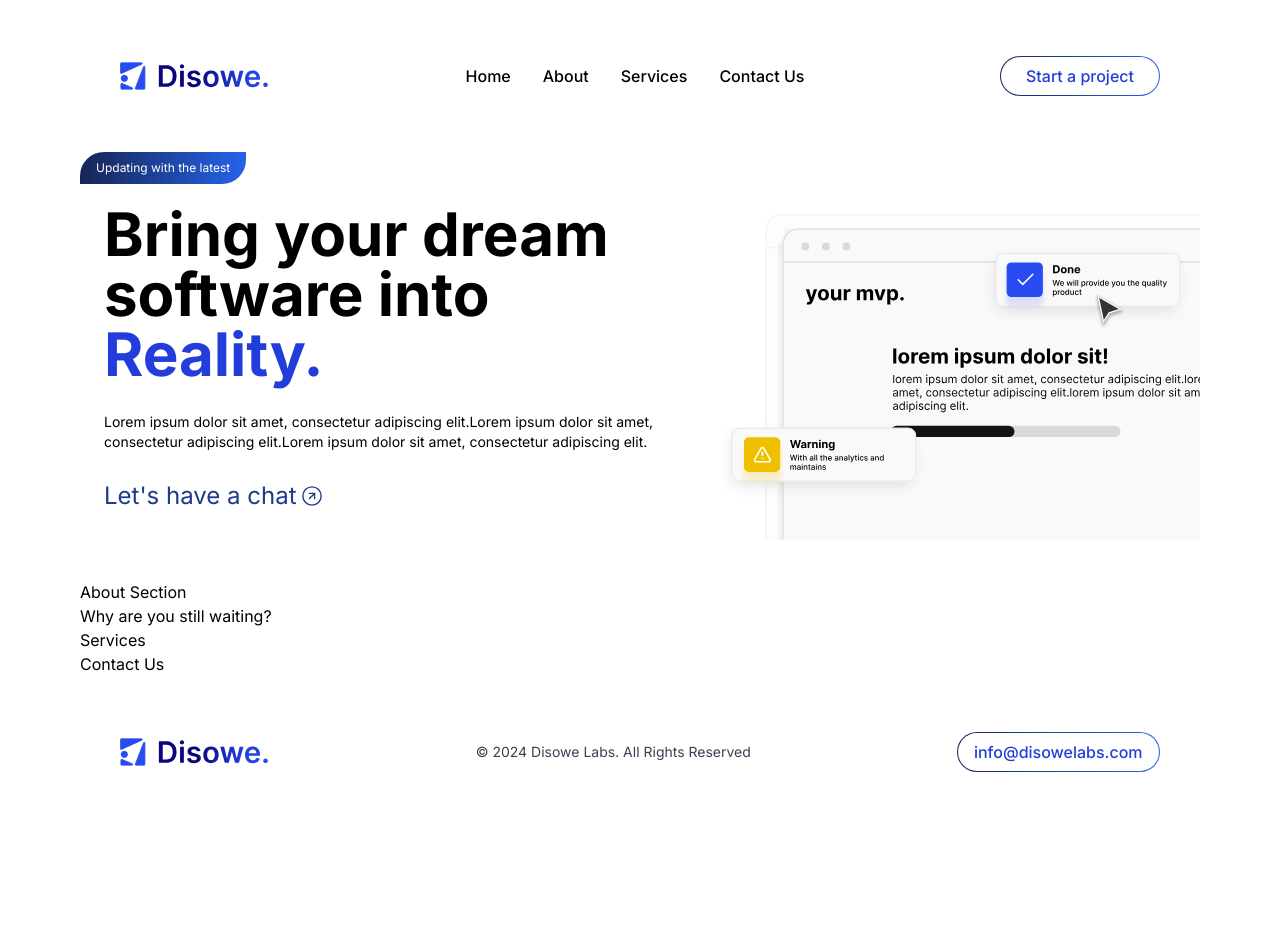
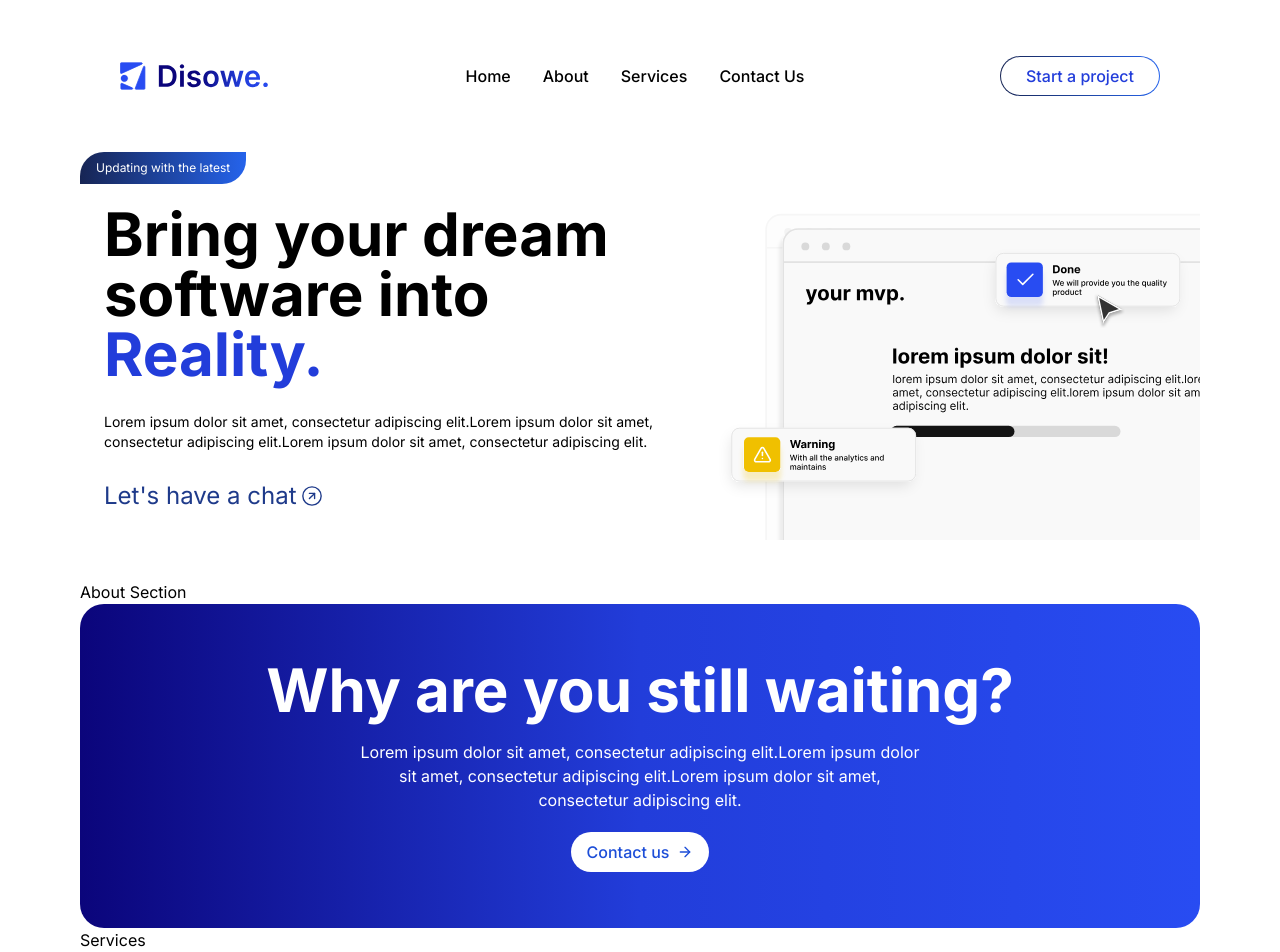
Before and after one commit to Disowe-Labs-Inc/disowelabs.com, a Next.js app: page / in a window 1280 px wide. Shown: the top 952 px of the page. Before the commit the page ends 840 px from the top, so only its background shows below. Built offline with nearby package versions, Linux system fonts and the light colour scheme.

Commit message:
feat: why are you still waiting section complete

```diff
--- /dev/null
+++ b/src/components/common/ui/button.tsx
@@ -0,0 +1,43 @@
+import Link from "next/link";
+import { ArrowRight } from "lucide-react";
+
+interface IDynamicButton {
+  href: string;
+  text: string;
+  variant: "color" | "white";
+  showIcon?: boolean;
+}
+
+const Button = ({ href, text, variant, showIcon = false }: IDynamicButton) => {
+  return (
+    <Link href={href}>
+      <button
+        className={`
+            transition group flex h-10 items-center justify-center rounded-full
+            ${
+              variant === "white"
+                ? "p-0"
+                : "bg-gradient-to-r from-blue-900 via-blue-700 to-blue-600"
+            }
+            font-medium duration-300 hover:shadow-blue-600/30
+          `}
+      >
+        <div
+          className={`
+              flex h-full w-full px-4 items-center justify-center gap-2 rounded-full transition duration-300 ease-in-out
+              ${
+                variant === "white"
+                  ? "bg-white text-blue-700 hover:bg-transparent hover:border hover:border-white hover:text-white"
+                  : "bg-gradient-to-r from-blue-900 via-blue-700 to-blue-600 text-white"
+              }
+            `}
+        >
+          {text}
+          {showIcon && <ArrowRight className="w-4 h-4" />}
+        </div>
+      </button>
+    </Link>
+  );
+};
+
+export default Button;
--- a/src/components/common/ui/index.tsx
+++ b/src/components/common/ui/index.tsx
@@ -1,3 +1,4 @@
 import GradientButton from "./gradient-button";
+import Button from "./button";
 
-export { GradientButton };
+export { GradientButton, Button };
--- a/src/components/landing/WhyAreYouStillWaiting.tsx
+++ b/src/components/landing/WhyAreYouStillWaiting.tsx
@@ -1,7 +1,30 @@
+import { Button } from "../common";
+
+const content = {
+  heading: "Why are you still waiting?",
+  paragraph:
+    "Lorem ipsum dolor sit amet, consectetur adipiscing elit.Lorem ipsum dolor sit amet, consectetur adipiscing elit.Lorem ipsum dolor sit amet, consectetur adipiscing elit.",
+  button: {
+    content: "Contact us",
+    link: "mailto:info@disowelabs.com"
+  }
+};
+
 const WhyAreYouStillWaiting = () => {
   return (
     <div>
-      <h1>Why are you still waiting?</h1>
+      <div className="bg-gradient-to-r from-[#0B057B] via-[#223DDA] to-[#284CF2] py-14 rounded-3xl flex flex-col justify-center items-center">
+        <h2 className="text-6xl font-bold text-white">{content.heading}</h2>
+        <p className="max-w-xl text-center text-white py-5">
+          {content.paragraph}
+        </p>
+        <Button
+          href={content.button.link}
+          text={content.button.content}
+          variant="white"
+          showIcon
+        />
+      </div>
     </div>
   );
 };
```
Also changed, not shown: 1 other file (tests, documents, lock files or other folders).
